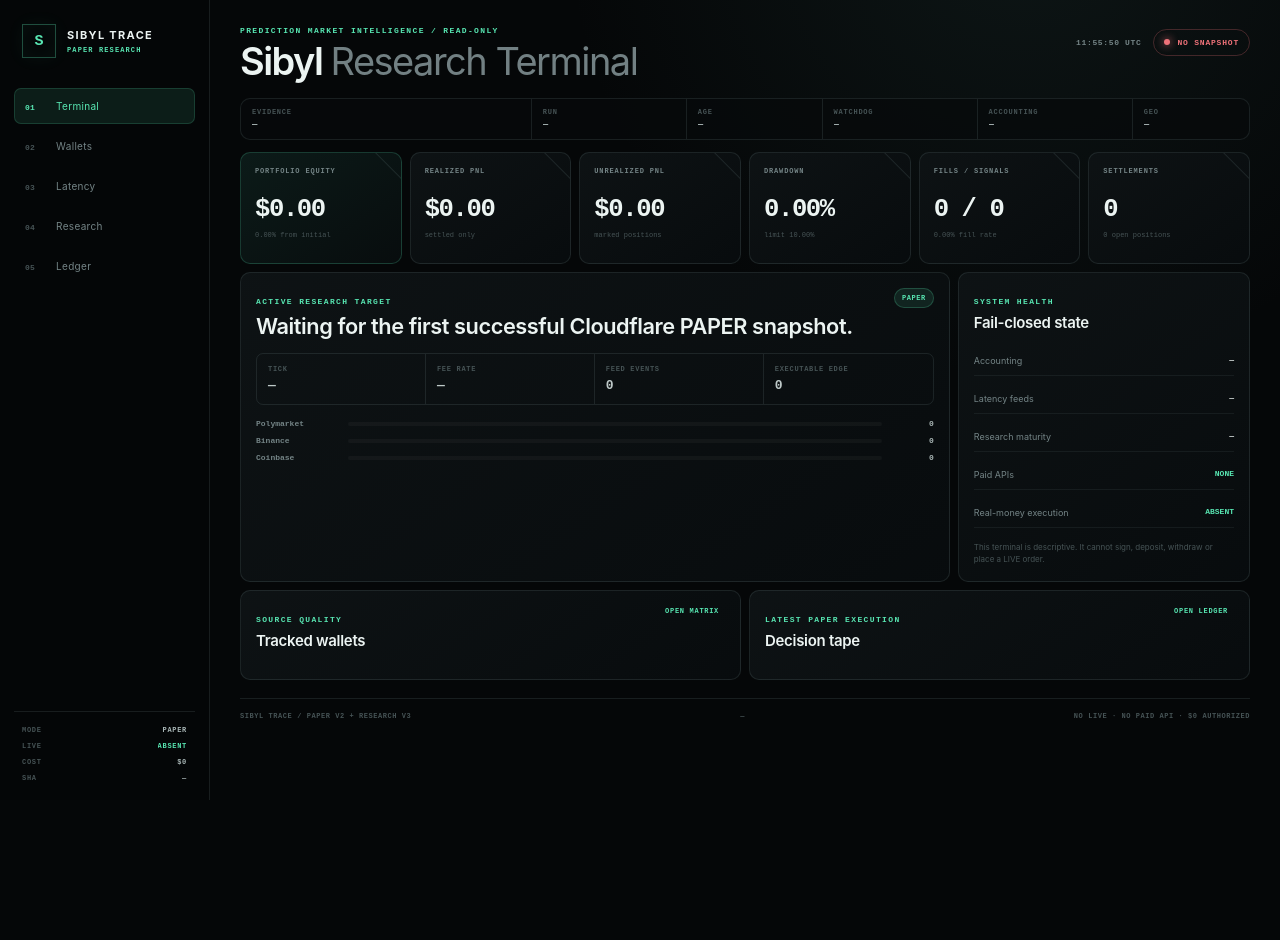
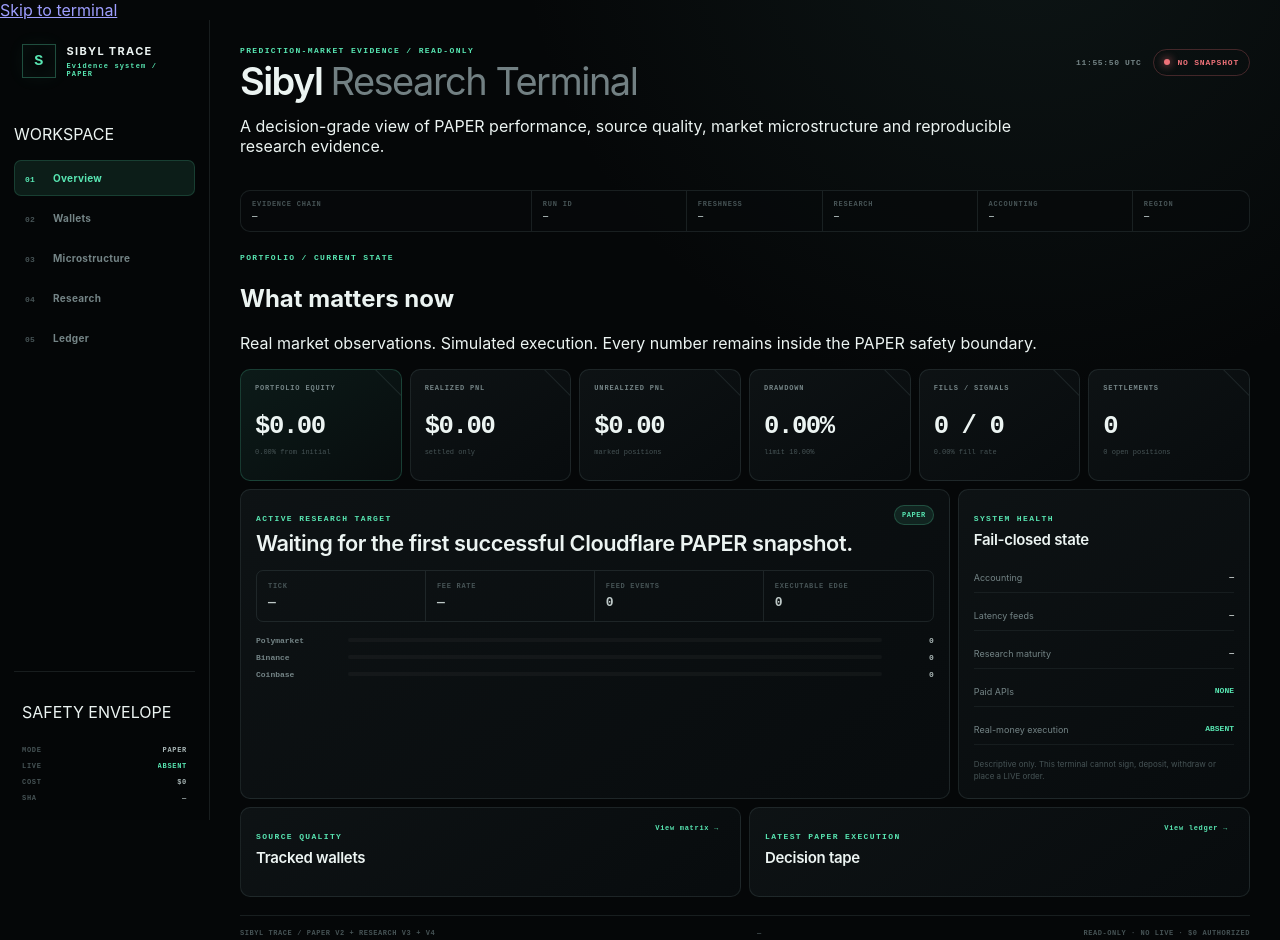
Before and after one commit to simonkey888/Sibyl-Trace, a plain HTML site: page apps/dashboard/public/index.html in a window 1280 px wide. Before the commit the page ends 800 px from the top, so only its background shows below. Drawn offline with Linux system fonts and the light colour scheme; no server answers.

Commit message:
feat(dashboard): restructure terminal information architecture

```diff
--- a/apps/dashboard/public/index.html
+++ b/apps/dashboard/public/index.html
@@ -4,26 +4,35 @@
   <meta charset="UTF-8" />
   <meta name="viewport" content="width=device-width, initial-scale=1.0" />
   <meta name="color-scheme" content="dark" />
-  <meta name="theme-color" content="#050708" />
-  <title>Sibyl Trace — PAPER Research Terminal</title>
+  <meta name="theme-color" content="#07100f" />
+  <meta name="description" content="Sibyl Trace PAPER research terminal for prediction-market evidence, execution simulation and market microstructure." />
+  <title>Sibyl Trace — Research Terminal</title>
   <link rel="stylesheet" href="/styles.css" />
 </head>
 <body>
-  <div class="scanlines" aria-hidden="true"></div>
+  <a class="skip-link" href="#mainContent">Skip to terminal</a>
+  <div class="ambient-grid" aria-hidden="true"></div>
   <div class="terminal-shell">
-    <aside class="rail">
+    <aside class="rail" aria-label="Primary navigation">
       <div class="brand">
-        <div class="brand-glyph">S</div>
-        <div><strong>SIBYL TRACE</strong><small>PAPER RESEARCH</small></div>
+        <div class="brand-glyph" aria-hidden="true">S</div>
+        <div class="brand-copy">
+          <strong>SIBYL TRACE</strong>
+          <small>Evidence system / PAPER</small>
+        </div>
       </div>
+
+      <p class="nav-label">WORKSPACE</p>
       <nav class="nav">
-        <button class="nav-item active" data-view="overview"><span>01</span> Terminal</button>
-        <button class="nav-item" data-view="wallets"><span>02</span> Wallets</button>
-        <button class="nav-item" data-view="latency"><span>03</span> Latency</button>
-        <button class="nav-item" data-view="research"><span>04</span> Research</button>
-        <button class="nav-item" data-view="ledger"><span>05</span> Ledger</button>
+        <button class="nav-item active" data-view="overview"><span>01</span><b>Overview</b></button>
+        <button class="nav-item" data-view="wallets"><span>02</span><b>Wallets</b></button>
+        <button class="nav-item" data-view="latency"><span>03</span><b>Microstructure</b></button>
+        <button class="nav-item" data-view="research"><span>04</span><b>Research</b></button>
+        <button class="nav-item" data-view="ledger"><span>05</span><b>Ledger</b></button>
       </nav>
-      <div class="rail-status">
+
+      <div class="rail-status" aria-label="Safety state">
+        <p>SAFETY ENVELOPE</p>
         <div><span>MODE</span><b id="modeValue">PAPER</b></div>
         <div><span>LIVE</span><b class="good">ABSENT</b></div>
         <div><span>COST</span><b>$0</b></div>
@@ -31,11 +40,12 @@
       </div>
     </aside>
 
-    <main class="workspace">
+    <main class="workspace" id="mainContent">
       <header class="topbar">
-        <div>
-          <p class="eyebrow">PREDICTION MARKET INTELLIGENCE / READ-ONLY</p>
+        <div class="topbar-copy">
+          <p class="eyebrow">PREDICTION-MARKET EVIDENCE / READ-ONLY</p>
           <h1>Sibyl <span>Research Terminal</span></h1>
+          <p class="lede">A decision-grade view of PAPER performance, source quality, market microstructure and reproducible research evidence.</p>
         </div>
         <div class="top-status">
           <time id="utcClock">--:--:-- UTC</time>
@@ -43,16 +53,21 @@
         </div>
       </header>
 
-      <section class="tape" aria-label="Research status tape">
-        <div><span>EVIDENCE</span><b id="evidenceValue">—</b></div>
-        <div><span>RUN</span><b id="runValue">—</b></div>
-        <div><span>AGE</span><b id="ageValue">—</b></div>
-        <div><span>WATCHDOG</span><b id="watchdogValue">—</b></div>
+      <section class="tape" aria-label="Evidence status">
+        <div><span>EVIDENCE CHAIN</span><b id="evidenceValue">—</b></div>
+        <div><span>RUN ID</span><b id="runValue">—</b></div>
+        <div><span>FRESHNESS</span><b id="ageValue">—</b></div>
+        <div><span>RESEARCH</span><b id="watchdogValue">—</b></div>
         <div><span>ACCOUNTING</span><b id="accountingValue">—</b></div>
-        <div><span>GEO</span><b id="geoValue">—</b></div>
+        <div><span>REGION</span><b id="geoValue">—</b></div>
       </section>
 
-      <section id="overview" class="view active">
+      <section id="overview" class="view active" aria-labelledby="overviewTitle">
+        <div class="view-heading">
+          <div><span class="kicker">PORTFOLIO / CURRENT STATE</span><h2 id="overviewTitle">What matters now</h2></div>
+          <p>Real market observations. Simulated execution. Every number remains inside the PAPER safety boundary.</p>
+        </div>
+
         <div class="metric-grid">
           <article class="metric primary">
             <span>PORTFOLIO EQUITY</span>
@@ -94,24 +109,24 @@
               <div><span>Paid APIs</span><b class="good">NONE</b></div>
               <div><span>Real-money execution</span><b class="good">ABSENT</b></div>
             </div>
-            <p class="note">This terminal is descriptive. It cannot sign, deposit, withdraw or place a LIVE order.</p>
+            <p class="note">Descriptive only. This terminal cannot sign, deposit, withdraw or place a LIVE order.</p>
           </article>
         </div>
 
         <div class="split">
           <article class="panel">
-            <div class="panel-head"><div><span class="kicker">SOURCE QUALITY</span><h2>Tracked wallets</h2></div><button class="jump" data-jump="wallets">OPEN MATRIX</button></div>
+            <div class="panel-head"><div><span class="kicker">SOURCE QUALITY</span><h2>Tracked wallets</h2></div><button class="jump" data-jump="wallets">View matrix →</button></div>
             <div id="walletCards" class="card-stack"></div>
           </article>
           <article class="panel">
-            <div class="panel-head"><div><span class="kicker">LATEST PAPER EXECUTION</span><h2>Decision tape</h2></div><button class="jump" data-jump="ledger">OPEN LEDGER</button></div>
+            <div class="panel-head"><div><span class="kicker">LATEST PAPER EXECUTION</span><h2>Decision tape</h2></div><button class="jump" data-jump="ledger">View ledger →</button></div>
             <div id="orderCards" class="card-stack"></div>
           </article>
         </div>
       </section>
 
-      <section id="wallets" class="view">
-        <div class="section-head"><div><span class="kicker">WALLET INTELLIGENCE</span><h2>SHORT / LONG / GLOBAL / EDGE</h2></div><p>GLOBAL ranks source quality. EDGE measures PAPER execution copyability and remains unproven until its sample matures.</p></div>
+      <section id="wallets" class="view" aria-labelledby="walletsTitle">
+        <div class="section-head"><div><span class="kicker">WALLET INTELLIGENCE</span><h2 id="walletsTitle">Source quality, without the leaderboard theater</h2></div><p>GLOBAL ranks source quality. EDGE measures PAPER execution copyability and remains unproven until its sample matures.</p></div>
         <article class="panel table-panel">
           <div class="table-scroll"><table>
             <thead><tr><th>Source</th><th>Short</th><th>Long</th><th>Global</th><th>Edge</th><th>Edge n</th><th>Win rate</th><th>Profit factor</th><th>Realized PnL</th></tr></thead>
@@ -120,8 +135,8 @@
         </article>
       </section>
 
-      <section id="latency" class="view">
-        <div class="section-head"><div><span class="kicker">BTC MICROSTRUCTURE</span><h2>Latency Lab</h2></div><p>Public feeds only. Divergence is not counted as tradable edge unless bid/ask, depth, fee and simulated fill all survive.</p></div>
+      <section id="latency" class="view" aria-labelledby="latencyTitle">
+        <div class="section-head"><div><span class="kicker">BTC MICROSTRUCTURE</span><h2 id="latencyTitle">Latency & order-book laboratory</h2></div><p>Public feeds only. Divergence is not tradable edge unless bid/ask, depth, fees and simulated fills all survive.</p></div>
         <div class="metric-grid latency-metrics">
           <article class="metric"><span>OBSERVATIONS</span><strong id="latencyEvents">0</strong><small>current capture</small></article>
           <article class="metric"><span>DIVERGENCES</span><strong id="latencyDivergences">0</strong><small>gross dislocations</small></article>
@@ -134,8 +149,8 @@
         </div>
       </section>
 
-      <section id="research" class="view">
-        <div class="section-head"><div><span class="kicker">HYPOTHESIS LEDGER</span><h2>Reference reconstructions</h2></div><p>External trader claims are reconstructed from public evidence and kept separate from Sibyl's own PAPER performance.</p></div>
+      <section id="research" class="view" aria-labelledby="researchTitle">
+        <div class="section-head"><div><span class="kicker">HYPOTHESIS LEDGER</span><h2 id="researchTitle">Evidence before narrative</h2></div><p>External trader claims are reconstructed from public evidence and remain separate from Sibyl's own PAPER performance.</p></div>
         <div id="referenceGrid" class="reference-grid"></div>
         <article class="panel hypothesis-panel">
           <div class="panel-head"><div><span class="kicker">PREREGISTERED</span><h2>Hypothesis IDs</h2></div></div>
@@ -143,8 +158,8 @@
         </article>
       </section>
 
-      <section id="ledger" class="view">
-        <div class="section-head"><div><span class="kicker">PAPER LEDGER</span><h2>Orders and open positions</h2></div><p>Rejected attempts remain visible. Settled PnL is separated from marked PnL.</p></div>
+      <section id="ledger" class="view" aria-labelledby="ledgerTitle">
+        <div class="section-head"><div><span class="kicker">PAPER LEDGER</span><h2 id="ledgerTitle">Every decision stays inspectable</h2></div><p>Rejected attempts remain visible. Settled PnL is separated from marked PnL.</p></div>
         <article class="panel table-panel">
           <div class="table-scroll"><table>
             <thead><tr><th>Time</th><th>Market</th><th>Side</th><th>Source</th><th>Observed</th><th>Slippage</th><th>Filled USD</th><th>Status</th></tr></thead>
@@ -161,13 +176,14 @@
       </section>
 
       <footer>
-        <span>SIBYL TRACE / PAPER V2 + RESEARCH V3</span>
+        <span>SIBYL TRACE / PAPER V2 + RESEARCH V3 + V4</span>
         <span id="footerVersion">—</span>
-        <span>NO LIVE · NO PAID API · $0 AUTHORIZED</span>
+        <span>READ-ONLY · NO LIVE · $0 AUTHORIZED</span>
       </footer>
     </main>
   </div>
   <script src="/app.js" defer></script>
   <script src="/research-v3.js" defer></script>
+  <script src="/research-v4.js" defer></script>
 </body>
 </html>
```
